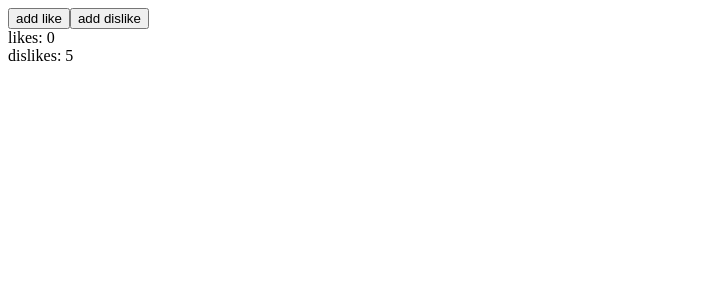
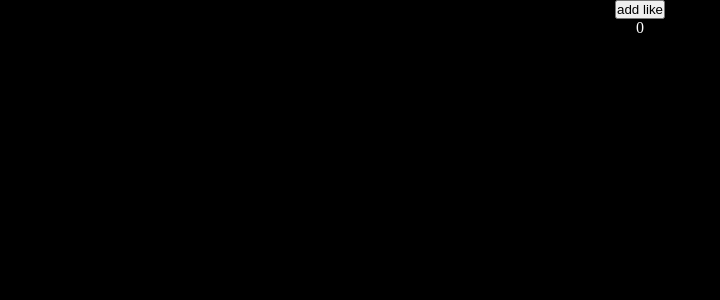
Before and after one commit to DillistoneFav/vue-learning, a Vue app: page / in a window 1280 px wide. Shown: the top 300 px of the page, without its empty margins (0-720 px from the left). Built offline with nearby package versions, Linux system fonts and the light colour scheme.

Commit message:
it seems like the correct counter

```diff
--- a/package.json
+++ b/package.json
@@ -24,8 +24,11 @@
     "@vue/tsconfig": "^0.1.3",
     "eslint": "^8.22.0",
     "eslint-plugin-vue": "^9.3.0",
+    "node-sass": "^7.0.3",
     "npm-run-all": "^4.1.5",
     "prettier": "^2.7.1",
+    "sass-loader": "^13.1.0",
+    "style-loader": "^3.3.1",
     "typescript": "~4.7.4",
     "vite": "^3.1.8",
     "vue-tsc": "^1.0.8"
--- a/src/App.vue
+++ b/src/App.vue
@@ -6,29 +6,39 @@ export default defineComponent({
   name: "App",
   components: {},
   data() {
+    let likes: number = 0
     return {
-      likes: 0,
-      dislikes: 5,
+      likes,
     }
   },
   methods: {
     addLike() {
       this.likes += 1
     },
-    addDislike() {
-      this.dislikes += 1
-    }
   }
 })
 </script>
 
 <template>
-  <div>
+  <div class="app">
     <button @click="addLike">add like</button>
-    <button @click="addDislike">add dislike</button>
-  </div>
-  <div>
-    likes: {{ likes }}<br/>
-    dislikes: {{ dislikes }}
+    <div>{{likes}}</div>
   </div>
 </template>
+
+<style>
+  *{
+    margin: 0;
+    padding: 0;
+    box-sizing: border-box;
+  }
+  .app{
+    width: 100%;
+    height: 100vh;
+    background: #000;
+    color: #fff;
+    display: flex;
+    align-items: center;
+    flex-direction: column;
+  }
+</style>
```
Also changed, not shown: 1 other file (tests, documents, lock files or other folders).
